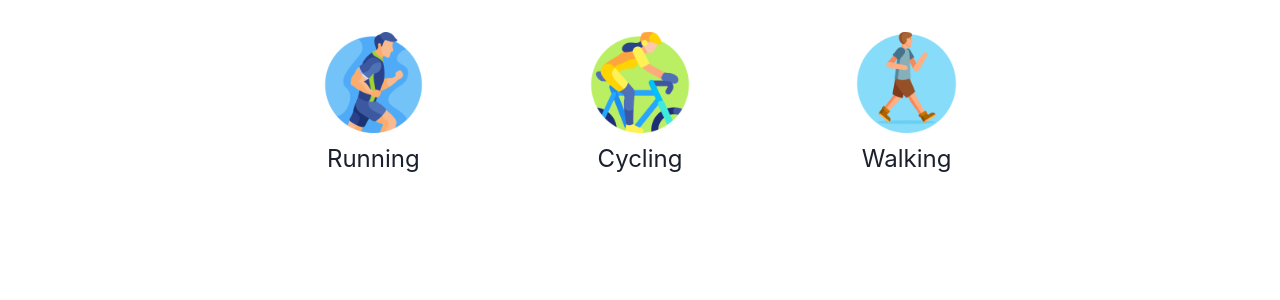
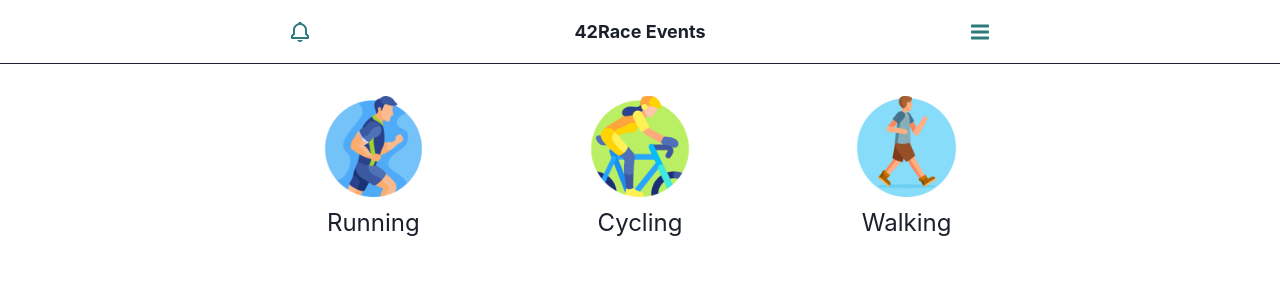
Before and after one commit to veewoo/42Events, a React (Create React App) app: page / in a window 1280 px wide. Shown: the top 300 px of the page. Built offline with nearby package versions, Linux system fonts and the light colour scheme; no server answers.

Commit message:
update Header UI

```diff
--- a/src/App.tsx
+++ b/src/App.tsx
@@ -1,23 +1,24 @@
-import { ChakraProvider, theme } from "@chakra-ui/react";
+import { Box, ChakraProvider, theme } from "@chakra-ui/react";
 import { Home } from "./pages/home";
 import { QueryClient, QueryClientProvider } from "@tanstack/react-query";
-import { Link, Route, Routes, useSearchParams } from "react-router-dom";
+import { Route, Routes } from "react-router-dom";
 import { Event } from "./pages/event";
 import { EventDetail } from "./pages/eventDetail";
-import { RaceEventProvider } from "./contexts/RaceEventContext";
+import { Header } from "./components/Header/Header";
 
 const queryClient = new QueryClient();
 
 export const App = () => (
   <ChakraProvider theme={theme}>
     <QueryClientProvider client={queryClient}>
-      <RaceEventProvider>
+      <Header />
+      <Box as="main" position="relative" zIndex={0} pt={16}>
         <Routes>
           <Route path="/" element={<Home />} />
           <Route path="/events" element={<Event />} />
           <Route path="/events/:id" element={<EventDetail />} />
         </Routes>
-      </RaceEventProvider>
+      </Box>
     </QueryClientProvider>
   </ChakraProvider>
 );
--- /dev/null
+++ b/src/components/Header/Header.tsx
@@ -0,0 +1,131 @@
+import {
+  Box,
+  Button,
+  Container,
+  Divider,
+  Drawer,
+  DrawerBody,
+  DrawerCloseButton,
+  DrawerContent,
+  DrawerFooter,
+  DrawerHeader,
+  DrawerOverlay,
+  Flex,
+  Heading,
+  HStack,
+  Input,
+  List,
+  ListItem,
+  Select,
+  useDisclosure,
+  VStack,
+  Text,
+  Collapse,
+  Slide,
+  Link as ChakraLink,
+} from "@chakra-ui/react";
+import { useRef } from "react";
+import {
+  BiBell,
+  BiLogIn,
+  BiMailSend,
+  BiPencil,
+  BiQuestionMark,
+} from "react-icons/bi";
+import { GoThreeBars } from "react-icons/go";
+import { Link } from "react-router-dom";
+
+export function Header() {
+  const { isOpen, onToggle } = useDisclosure();
+  const btnRef = useRef(null);
+
+  return (
+    <HStack as="header" position="fixed" spacing={0} w="full" zIndex={2}>
+      <HStack
+        w="full"
+        h="16"
+        borderBottom="1px"
+        position="relative"
+        zIndex={2}
+        spacing={0}
+        bg="white"
+      >
+        <Container maxWidth="container.md" position="relative" zIndex={2}>
+          <HStack justifyContent="space-between">
+            <Button colorScheme="teal" variant="ghost">
+              <BiBell size={24} />
+            </Button>
+            <Link to="/">
+              <Heading
+                as="h4"
+                fontSize="lg"
+                _hover={{
+                  color: "teal",
+                }}
+              >
+                42Race Events
+              </Heading>
+            </Link>
+            <Button
+              colorScheme="teal"
+              variant="ghost"
+              ref={btnRef}
+              onClick={onToggle}
+            >
+              <GoThreeBars size={24} />
+            </Button>
+          </HStack>
+        </Container>
+      </HStack>
+      <Slide direction="top" in={isOpen}>
+        <Box w="full" bg="teal.400" marginLeft={0} zIndex={1} pt={16}>
+          <Container maxWidth="container.md" color="white">
+            <List spacing={4} pl={4} py={4}>
+              <ListItem>
+                <ChakraLink display="inline-flex" alignItems="center">
+                  <BiLogIn size={20} />
+                  <Text as="span" ml="2">
+                    Login
+                  </Text>
+                </ChakraLink>
+              </ListItem>
+              <ListItem>
+                <ChakraLink display="inline-flex" alignItems="center">
+                  <BiPencil size={20} />
+                  <Text as="span" ml="2">
+                    Sign up
+                  </Text>
+                </ChakraLink>
+              </ListItem>
+              <ListItem>
+                <ChakraLink display="inline-flex" alignItems="center">
+                  <BiQuestionMark size={20} />
+                  <Text as="span" ml="2">
+                    Guides and FAQ
+                  </Text>
+                </ChakraLink>
+              </ListItem>
+              <ListItem>
+                <ChakraLink display="inline-flex" alignItems="center">
+                  <BiMailSend size={20} />
+                  <Text as="span" ml="2">
+                    Contact us
+                  </Text>
+                </ChakraLink>
+              </ListItem>
+            </List>
+            <Divider />
+            <HStack pl={4} py={4}>
+              <Text>Language: </Text>
+              <Select w="auto" border="none" placeholder="Select option">
+                <option value="option1">Option 1</option>
+                <option value="option2">Option 2</option>
+                <option value="option3">Option 3</option>
+              </Select>
+            </HStack>
+          </Container>
+        </Box>
+      </Slide>
+    </HStack>
+  );
+}
--- a/src/pages/home/components/Card/EventTypeCard.tsx
+++ b/src/pages/home/components/Card/EventTypeCard.tsx
@@ -9,11 +9,13 @@
 
 export function EventTypeCard({ imageSource, redirectUrl, title }: Props) {
   return (
-    <Link to={redirectUrl}>
-      <VStack>
-        <Image src={imageSource} width="50%" />
-        <ChakraLink href={redirectUrl} fontSize="2xl">{title}</ChakraLink>
-      </VStack>
-    </Link>
+    <VStack>
+      <Link to={redirectUrl} style={{ width: "50%" }}>
+        <Image src={imageSource} />
+      </Link>
+      <ChakraLink href={redirectUrl} fontSize="2xl">
+        {title}
+      </ChakraLink>
+    </VStack>
   );
 }
--- a/src/pages/home/components/CardList/EventTypeList.tsx
+++ b/src/pages/home/components/CardList/EventTypeList.tsx
@@ -38,6 +38,7 @@
     >
       {eventTypes.map(({ type, ...eventTypeProp }, index) => (
         <EventTypeCard
+          key={`event-type-${index}`}
           {...eventTypeProp}
           redirectUrl={`/events?spotType=${type}`}
         />
--- a/src/pages/home/index.tsx
+++ b/src/pages/home/index.tsx
@@ -1,5 +1,5 @@
 import { Container, Divider, Skeleton } from "@chakra-ui/react";
-import { useEvent } from "src/contexts/RaceEventContext";
+import { RaceEventProvider, useEvent } from "src/contexts/RaceEventContext";
 import { EventList } from "./components/CardList/EventList";
 import { EventTypeList } from "./components/CardList/EventTypeList";
 import Carousel from "./components/Carousel";
@@ -8,10 +8,12 @@
   const { isLoading } = useEvent();
 
   return (
-    <Container maxWidth={"container.md"}>
-      {isLoading ? <Skeleton height="400px" /> : <Carousel />}
-      <EventTypeList my={8} />
-      <EventList />
-    </Container>
+    <RaceEventProvider>
+      <Container maxWidth="container.md">
+        {isLoading ? <Skeleton height="400px" /> : <Carousel />}
+        <EventTypeList my={8} />
+        <EventList />
+      </Container>
+    </RaceEventProvider>
   );
 }
```
